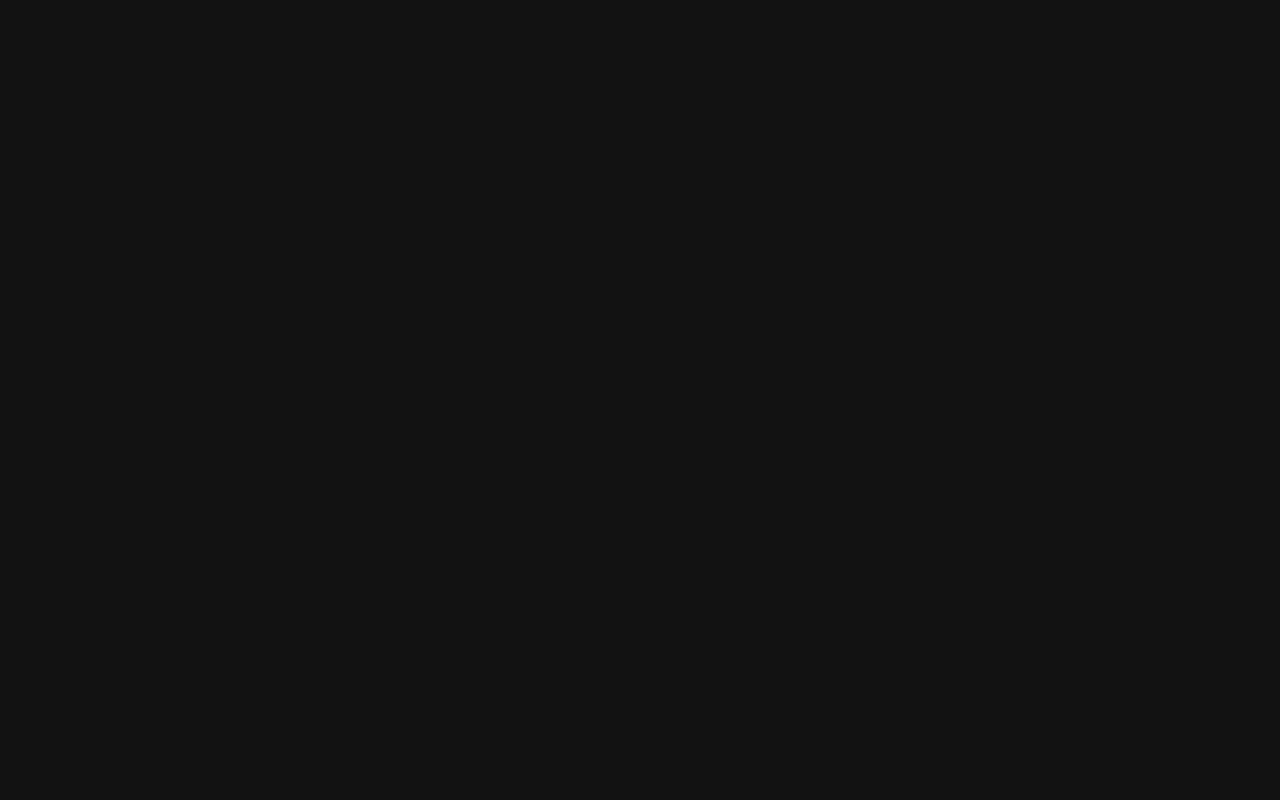
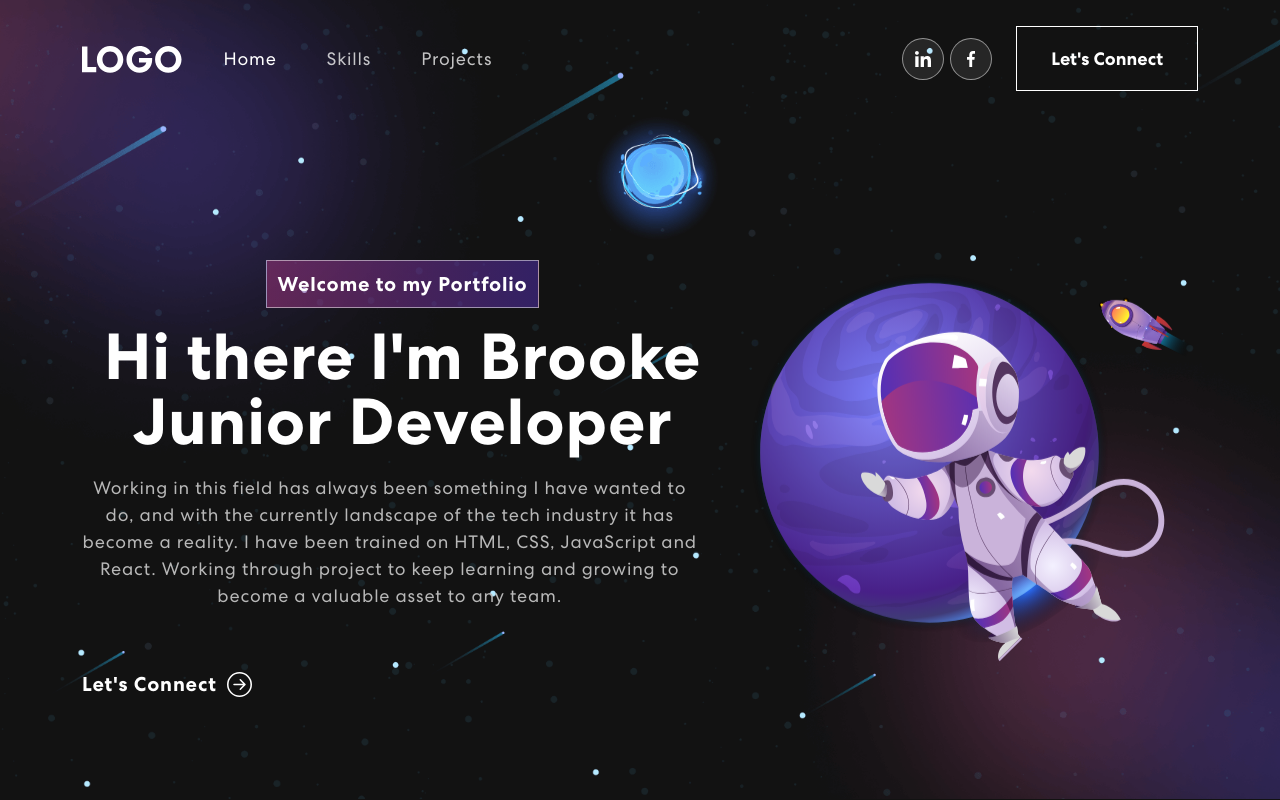
Before and after one commit to BrookeVerse/react-portfolio, a React (Create React App) app: page / in a window 1280 px wide. Built offline with nearby package versions, Linux system fonts and the light colour scheme.

Commit message:
Added a Banner Component

```diff
--- a/package.json
+++ b/package.json
@@ -9,6 +9,7 @@
     "bootstrap": "^5.2.1",
     "react": "^18.2.0",
     "react-bootstrap": "^2.5.0",
+    "react-bootstrap-icons": "^1.8.4",
     "react-dom": "^18.2.0",
     "react-scripts": "5.0.1",
     "sass": "^1.54.9",
--- a/src/App.jsx
+++ b/src/App.jsx
@@ -1,9 +1,15 @@
 import './App.scss';
+
+import NavBar from './components/NabBar/NavBar';
+import Banner from "./components/Banner/Banner";
+
+import "bootstrap/dist/css/bootstrap.min.css";
 
 function App() {
   return (
     <div className="App">
-
+      <NavBar />
+      <Banner />
     </div>
   );
 }
--- /dev/null
+++ b/src/components/Banner/Banner.jsx
@@ -0,0 +1,69 @@
+import React from 'react'
+import { useState, useEffect } from 'react';
+
+import { ArrowRightCircle } from 'react-bootstrap-icons';
+import { Col, Container, Row } from 'react-bootstrap';
+import headerImg from "../../assets/Images/header-img.svg";
+
+import "./Banner.scss";
+
+const Banner = () => {
+    const [loopNum, setLoopNum] = useState(0);
+    const [isDeleting, setIsDeleting] = useState(false);
+    const [text, setText] = useState("");
+    const [delta, setDelta] = useState(300 - Math.random() * 100);
+
+    const toRotate = ["Junior Developer", "Web Developer", "React Developer"];
+    const period = 2000;
+
+    useEffect(() => {
+        let ticker = setInterval(() => {
+            tick();
+        }, delta )
+
+        return () => {clearInterval(ticker)};
+    }, [text])
+
+    const tick = () => {
+        let i = loopNum % toRotate.length;
+        let fullText = toRotate[i];
+        let updatedText = isDeleting ? fullText.substring(0, text.length -1) : fullText.substring(0, text.length + 1);
+
+        setText(updatedText);
+
+        if (isDeleting) {
+            setDelta(prevDelta => prevDelta /2)
+        }
+
+        if (!isDeleting && updatedText === fullText) {
+            setIsDeleting(true);
+            setDelta(period);
+        }else if (isDeleting && updatedText === "") {
+            setIsDeleting(false);
+            setLoopNum(loopNum + 1)
+            setDelta(500);
+        }
+    }
+  return (
+    <section className='banner' id='home'>
+        <Container>
+            <Row className='align-items-center'>
+                <Col xs={12} md={6} xl={7}>
+                    <span className='tagline'>Welcome to my Portfolio</span>
+                    <h1>{`Hi there I'm Brooke `}<span className='wrap'>{text}</span></h1>
+                    <p>Working in this field has always been something I have wanted to do, and with the
+                        currently landscape of the tech industry it has become a reality. I have been trained on HTML, CSS, JavaScript
+                        and React. Working through project to keep learning and growing to become a valuable asset to any team.
+                    </p>
+                    <button onClick={() => console.log("connect")}>Let's Connect <ArrowRightCircle size={25} /> </button>
+                </Col>
+                <Col xs={12} md={6} xl={5}>
+                    <img src={headerImg} alt="Headder Img" />
+                </Col>
+            </Row>
+        </Container>
+    </section>
+  )
+}
+
+export default Banner
--- /dev/null
+++ b/src/components/Banner/Banner.scss
@@ -0,0 +1,70 @@
+@use "../../assets/sass/variables" as *;
+
+.banner {
+  margin-top: 0;
+  padding: 260px 0 100px 0;
+  background-image: url("../../assets/Images/banner-bg.png");
+  background-position: top center;
+  background-size: cover;
+  background-repeat: no-repeat;
+}
+.banner .tagline {
+  font-weight: 700;
+  letter-spacing: 0.8px;
+  padding: 8px 10px;
+  background: linear-gradient(90.21deg, rgba(170, 54, 124, 0.5) -5.91%, rgba(74, 47, 189, 0.5) 111.58%);
+  border: 1px solid rgba(255, 255, 255, 0.5);
+  font-size: 20px;
+  margin-bottom: 16px;
+  display: inline-block;
+}
+.banner h1 {
+  font-size: 65px;
+  font-weight: 700;
+  letter-spacing: 0.8px;
+  line-height: 1;
+  margin-bottom: 20px;
+  display: block;
+}
+.banner p {
+  color: #b8b8b8;
+  font-size: 18px;
+  letter-spacing: 0.8px;
+  line-height: 1.5em;
+  width: 96%;
+}
+.banner button {
+  color: #fff;
+  font-weight: 700;
+  font-size: 20px;
+  margin-top: 60px;
+  letter-spacing: 0.8px;
+  display: flex;
+  align-items: center;
+}
+.banner button svg {
+  font-size: 25px;
+  margin-left: 10px;
+  transition: 0.3s ease-in-out;
+  line-height: 1;
+}
+.banner button:hover svg {
+  margin-left: 25px;
+}
+.banner img {
+  animation: updown 3s linear infinite;
+}
+@keyframes updown {
+  0% {
+    transform: translateY(-20px);
+  }
+  50% {
+    transform: translateY(20px);
+  }
+  100% {
+    transform: translateY(-20px);
+  }
+}
+.txt-rotate > .wrap {
+  border-right: 0.08em solid #666;
+}
--- a/src/components/NabBar/NavBar.jsx
+++ b/src/components/NabBar/NavBar.jsx
@@ -1,15 +1,15 @@
-import React from 'react'
-import { useState, useEffect } from 'react';
+import React from "react";
+import { useState, useEffect } from "react";
 
-import Container from 'react-bootstrap/Container';
-import Nav from 'react-bootstrap/Nav';
-import Navbar from 'react-bootstrap/Navbar';
+import Container from "react-bootstrap/Container";
+import Nav from "react-bootstrap/Nav";
+import Navbar from "react-bootstrap/Navbar";
 
 import logo from "../../assets/Images/logo.svg";
 import navIcon1 from "../../assets/Images/nav-icon1.svg";
 import navIcon2 from "../../assets/Images/nav-icon2.svg";
 
-import "./NavBar.scss"
+import "./NavBar.scss";
 
 const NavBar = () => {
   const [activeLink, setActiveLink] = useState("home");
@@ -17,20 +17,20 @@
 
   useEffect(() => {
     const onScroll = () => {
-            if(window.scrollY > 50) {
+      if (window.scrollY > 50) {
         setScrolled(true);
       } else {
         setScrolled(false);
       }
-        }
-        window.addEventListener("scroll", onScroll)
+    };
+    window.addEventListener("scroll", onScroll);
 
     return () => window.removeEventListener("scroll", onScroll);
-    }, [])
+  }, []);
 
   const onUpdateActiveLink = (value) => {
     setActiveLink(value);
-    }
+  };
   return (
     <Navbar expand="lg" className={scrolled ? "scrolled" : ""}>
       <Container>
@@ -38,28 +38,50 @@
           <img src={logo} alt="Logo" />
         </Navbar.Brand>
         <Navbar.Toggle aria-controls="basic-navbar-nav">
-            <span className='navbar-toggler-icon'></span>
+          <span className="navbar-toggler-icon"></span>
         </Navbar.Toggle>
         <Navbar.Collapse id="basic-navbar-nav">
           <Nav className="me-auto">
-            <Nav.Link href="#home" className={activeLink === "home" ? "active navbar-link" : "navbar-link"} onClick={() => onUpdateActiveLink("home")}>Home</Nav.Link>
-            <Nav.Link href="#skills" className={activeLink === "skills" ? "active navbar-link" : "navbar-link"} onClick={() => onUpdateActiveLink("skills")}>Skills</Nav.Link>
-            <Nav.Link href="#projects" className={activeLink === "projects" ? "active navbar-link" : "navbar-link"} onClick={() => onUpdateActiveLink("projects")}>Projects</Nav.Link>
+            <Nav.Link
+              href="#home"
+              className={activeLink === "home" ? "active navbar-link" : "navbar-link"}
+              onClick={() => onUpdateActiveLink("home")}
+            >
+              Home
+            </Nav.Link>
+            <Nav.Link
+              href="#skills"
+              className={activeLink === "skills" ? "active navbar-link" : "navbar-link"}
+              onClick={() => onUpdateActiveLink("skills")}
+            >
+              Skills
+            </Nav.Link>
+            <Nav.Link
+              href="#projects"
+              className={activeLink === "projects" ? "active navbar-link" : "navbar-link"}
+              onClick={() => onUpdateActiveLink("projects")}
+            >
+              Projects
+            </Nav.Link>
           </Nav>
-          <span className='navbar-text'>
-            <div className='social-icon'>
+          <span className="navbar-text">
+            <div className="social-icon">
               <a href="#">
                 <img src={navIcon1} alt="Linked In" />
+              </a>
+              <a href="#">
                 <img src={navIcon2} alt="Github" />
               </a>
             </div>
-            <button className='vvd' onClick={() => console.log("connect")}></button>
+            <button className="vvd" onClick={() => console.log("connect")}>
+              {" "}
               <span>Let's Connect</span>
+            </button>
           </span>
         </Navbar.Collapse>
       </Container>
     </Navbar>
-  )
-}
+  );
+};
 
-export default NavBar
+export default NavBar;
```
Also changed, not shown: 1 other file (tests, documents, lock files or other folders). Lines whose indentation alone changed are shown as unchanged.
